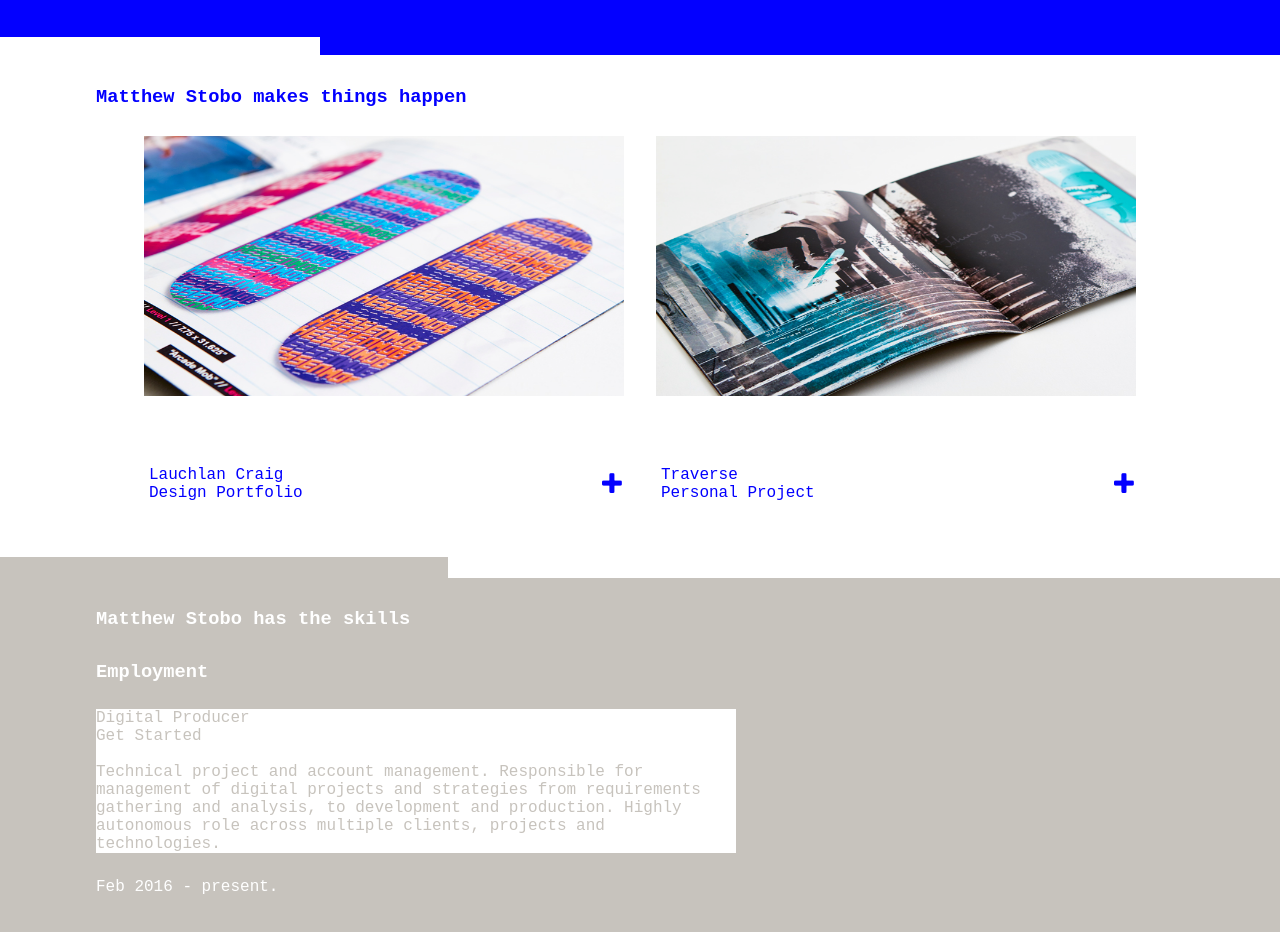
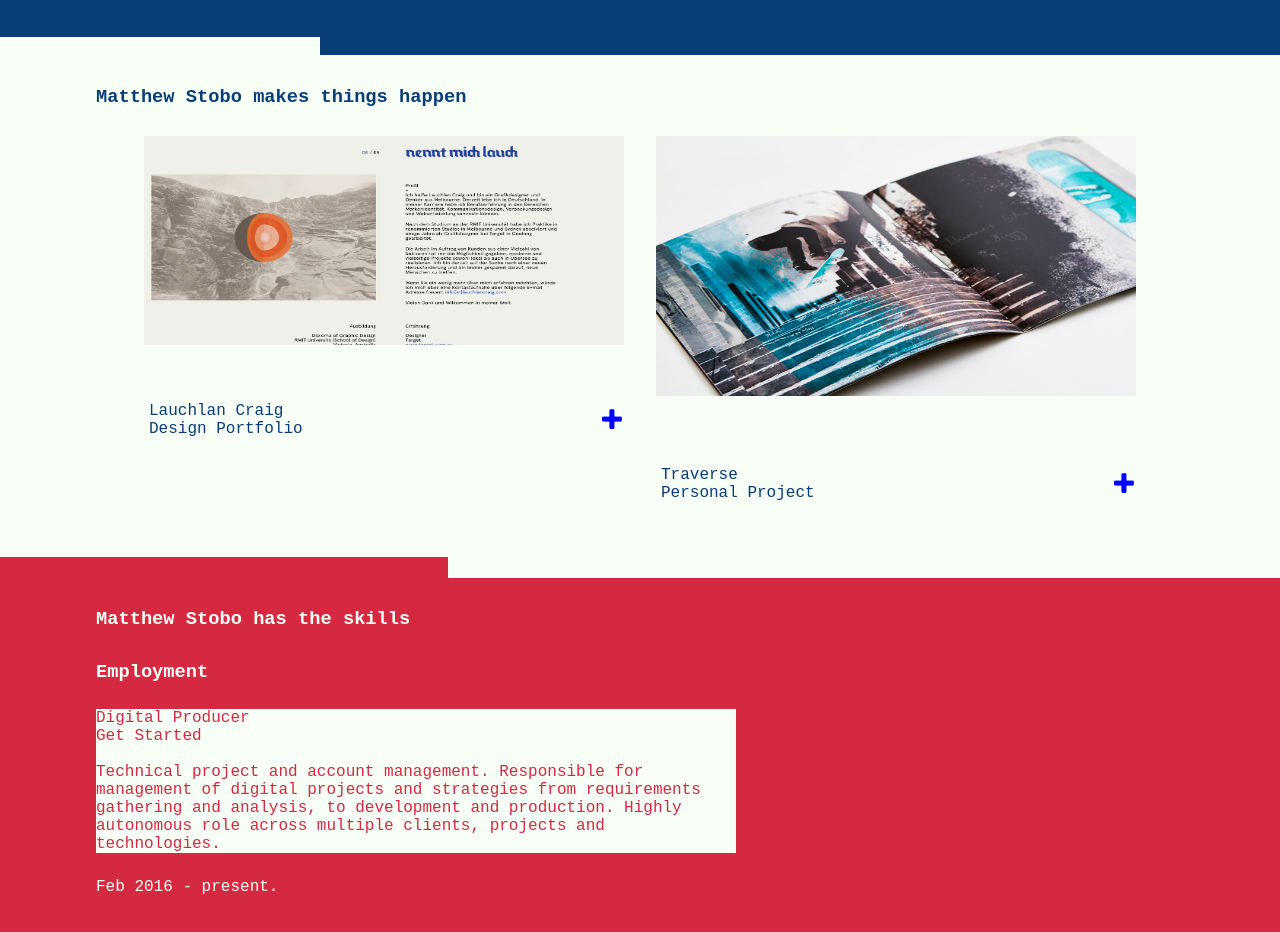
Before and after one commit to mjstobo/mjstobo.com, a plain HTML site: page index.html in a window 1280 px wide. Shown: the part 1240-2172 px from the top of the page. Drawn offline with Linux system fonts and the light colour scheme; a web font is replaced by a local one.

Commit message:
Updated colours // add LC site image

```diff
--- a/css/scss/main.scss
+++ b/css/scss/main.scss
@@ -1,21 +1,24 @@
 // Breakpoints
-
 $lg: 991px;
 $med: 768px;
 $sm: 575px;
-
 // @media all and (max-width: $lg) {  }
 // @media all and (max-width: $med) {  }
 // @media all and (max-width: $sm) {  }
-
-
 // Colours & fonts
-
-$bg: #000000;
+//$bg: #000000;
+$bg : #262322;
 $ff: 'Overpass Mono';
-$blue: #0300FF;
-$white: #ffffff;
-$grey: #C7C3BD;
+//$blue: #0300FF; //Original
+// $blue: #101D42; //Darker
+//$blue: #090C9B; //Subtler, similar to OG
+$blue: #083D77; //Cerulean
+$white: #F7FFF7; // Mint cream
+$accent: #F6D8AE;
+//$white: #ffffff;
+//$red: #C7C3BD; // OG Grey
+// $red: #5D536B; //More purple
+$red: #D52941;
 
 body {
     margin: 0;
@@ -56,9 +59,7 @@ body {
 }
 
 .highlight-word {
-    color: $grey;
-    text-decoration: underline;
-    text-decoration-color: $blue;
+    color: $red;
 }
 
 .autoscroll {
@@ -117,6 +118,7 @@ nav a {
     position: fixed;
     top: 0;
     left: 0;
+    z-index: 1000;
     width: 100%;
 }
 
@@ -149,7 +151,6 @@ nav a {
         width: 100%;
         height: 80%;
     }
-
 }
 
 .project-wrapper {
@@ -180,15 +181,12 @@ nav a {
         margin: 5px;
         width: 70%;
     }
-
     &.active {
         border: 2px solid $blue;
     }
-
     &.inactive {
         border: none;
     }
-
     @media all and (max-width: $med) {
         width: 80%;
     }
@@ -208,18 +206,15 @@ nav a {
         display: flex;
         flex-flow: row wrap;
         justify-content: center;
-
         &.inactive {
             display: none;
         }
         &.active {
             visibility: visible;
         }
-
         & p {
             width: 95%;
             color: $white;
-
         }
     }
 }
@@ -228,12 +223,10 @@ nav a {
     margin-left: auto;
     margin-top: 2.5%;
     margin-right: 2.5px;
-
     & img {
         height: 20px;
         width: 20px;
     }
-
     &:hover {
         cursor: pointer;
     }
@@ -246,7 +239,6 @@ nav a {
     bottom: 0;
     margin: 3%;
     position: absolute;
-
     &:hover {
         color: $blue;
         background: $white;
@@ -276,14 +268,12 @@ h3 {
     left: 0;
     bottom: 0;
     position: absolute;
-
     @media all and (max-width: $med) {
         height: 4%;
     }
     @media all and (max-width: $sm) {
         height: 2%;
     }
-
     &.skills {
         background: $white;
         width: 20%;
@@ -291,7 +281,7 @@ h3 {
     &.edu {
         width: 17.5%;
         top: 0;
-        background: $grey;
+        background: $red;
         @media all and (max-width: $med) {
             height: 2.5%;
         }
@@ -300,7 +290,7 @@ h3 {
         }
     }
     &.proj {
-        background: $grey;
+        background: $red;
         width: 35%;
         height: 4%;
         @media all and (max-width: $med) {
@@ -355,20 +345,14 @@ h3 {
     width: 100%;
     min-height: 450px;
     position: relative;
-
-    @media all and (max-width: $med) {
-
-      }
-      @media all and (max-width: $sm) {
-
-      }
-
+    @media all and (max-width: $med) {}
+    @media all and (max-width: $sm) {}
     &.grey {
-        background: $grey;
+        background: $red;
         color: $bg;
         & p {
             background: $white;
-            color: $grey;
+            color: $red;
             &.date {
                 color: $white;
             }
@@ -404,14 +388,12 @@ h3 {
         margin: 2% 7.5% 1%;
         text-align: left;
         word-wrap: break-word;
-
         @media all and (max-width: $med) {
             width: 80%;
         }
         @media all and (max-width: $sm) {
             width: 80%;
         }
-
         &.date {
             background: none;
         }
@@ -419,7 +401,6 @@ h3 {
     & h3 {
         color: $white;
         margin: 2% 7.5% 1%;
-
         @media all and (max-width: $med) {
             margin: 4% 7.5% 1%;
         }
--- a/index.html
+++ b/index.html
@@ -59,7 +59,7 @@
             <div class="project-wrapper">
                 <div class="project-item">
                     <div class="project-image">
-                        <img src="img/04.jpg">
+                        <img src="img/lc.png">
                     </div>
                     <div class="project-text">
                         <p>Lauchlan Craig<br> Design Portfolio</p>
```
Also changed, not shown: css/css/main.css, img/lc.png (added), 1 other file. Lines whose indentation alone changed are shown as unchanged.
